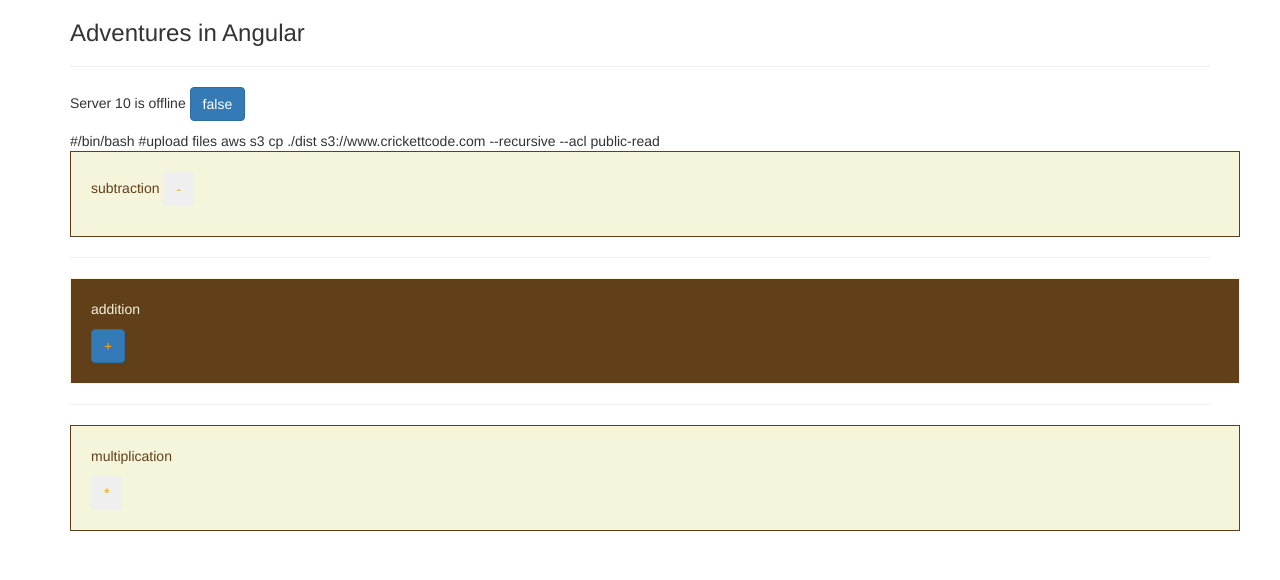
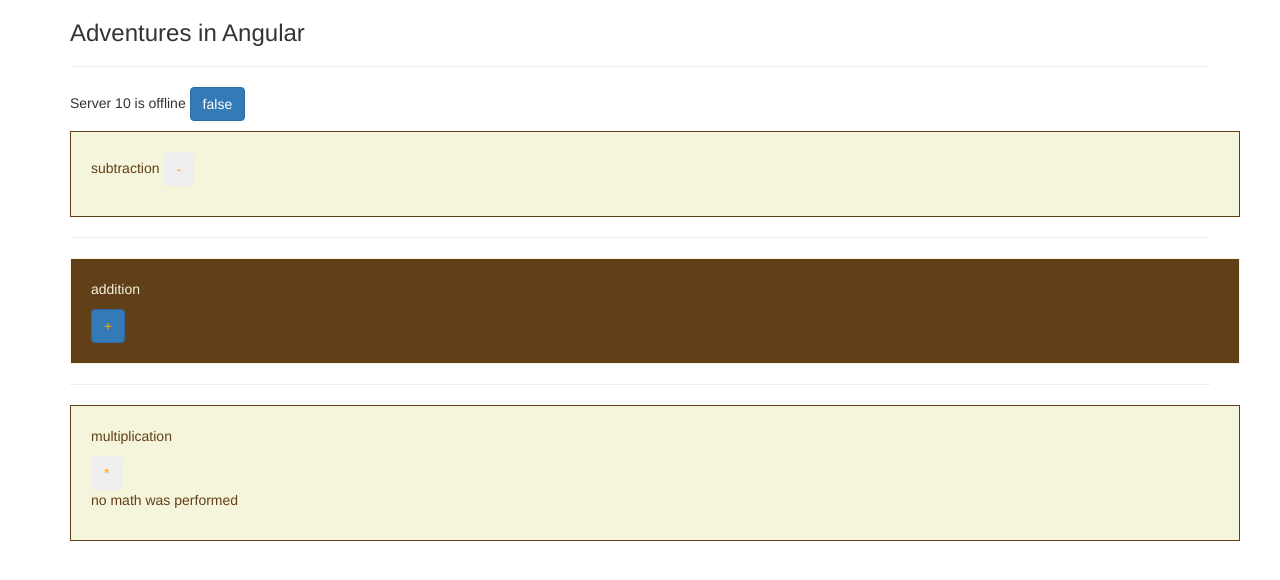
Before and after one commit to crickettcode/angular-adventure-time, an Angular app: page / in a window 1280 px wide. Shown: the top 580 px of the page. Built offline with nearby package versions, Linux system fonts and the light colour scheme.

Commit message:
a little logic

```diff
--- a/src/app/multiply/multiply.component.html
+++ b/src/app/multiply/multiply.component.html
@@ -1,4 +1,6 @@
 <div class="container">
         <p>multiplication</p>
-        <button class = 'btn btn-primary>'>*</button>
+
+        <button class = 'btn btn-primary>'(click)="onCreateMultiplication()">*</button>
+        <p>{{multiplyCreationStatus}}</p>
     </div>
--- a/src/app/multiply/multiply.component.ts
+++ b/src/app/multiply/multiply.component.ts
@@ -14,4 +14,28 @@
 
 export class MultiplyComponent{
 
-}
+        allowMultiplication = false;
+        multiplyCreationStatus = 'no math was performed';
+
+      constructor() {
+
+        setTimeout(() => {
+          this.allowMultiplication = true;
+          this.multiplyCreationStatus = 'no math was performed'
+        },2000);
+
+       }
+
+      ngOnInit() {
+
+      }
+      onCreateMultiplication() {
+          this.multiplyCreationStatus = 'math was performed';
+          setTimeout(() => {
+            this.multiplyCreationStatus = 'no math was performed'
+          },2000);
+
+         }
+
+
+      }
--- a/src/app/server/server.component.html
+++ b/src/app/server/server.component.html
@@ -1,7 +1,3 @@
 <p> Server {{ serverId }} is {{getServerStatus()}}
         <button class = 'btn btn-primary'[innerText]="!serverOffline">+</button>
 </p>
-
-#/bin/bash
-#upload files
-aws s3 cp ./dist s3://www.crickettcode.com --recursive --acl public-read
```
